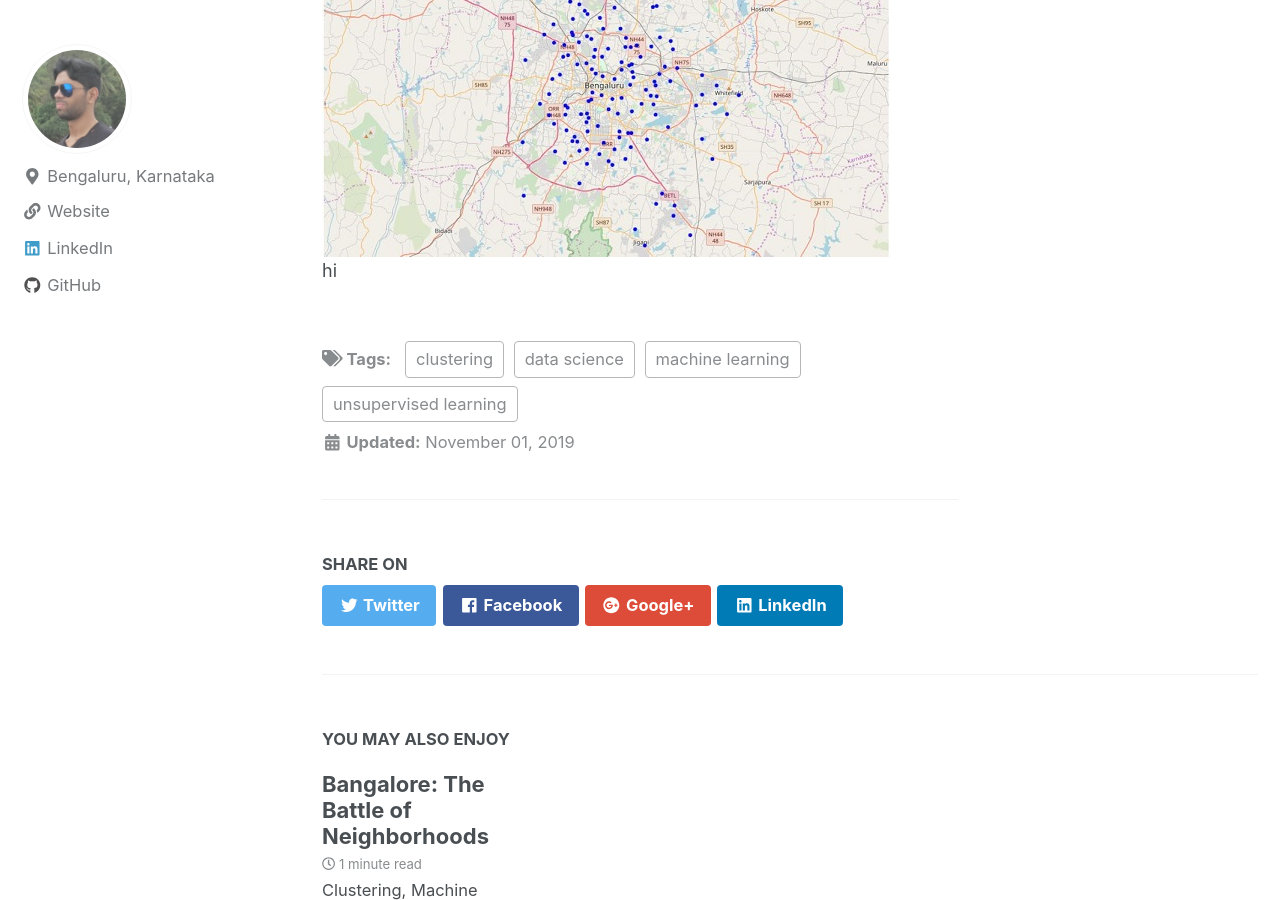
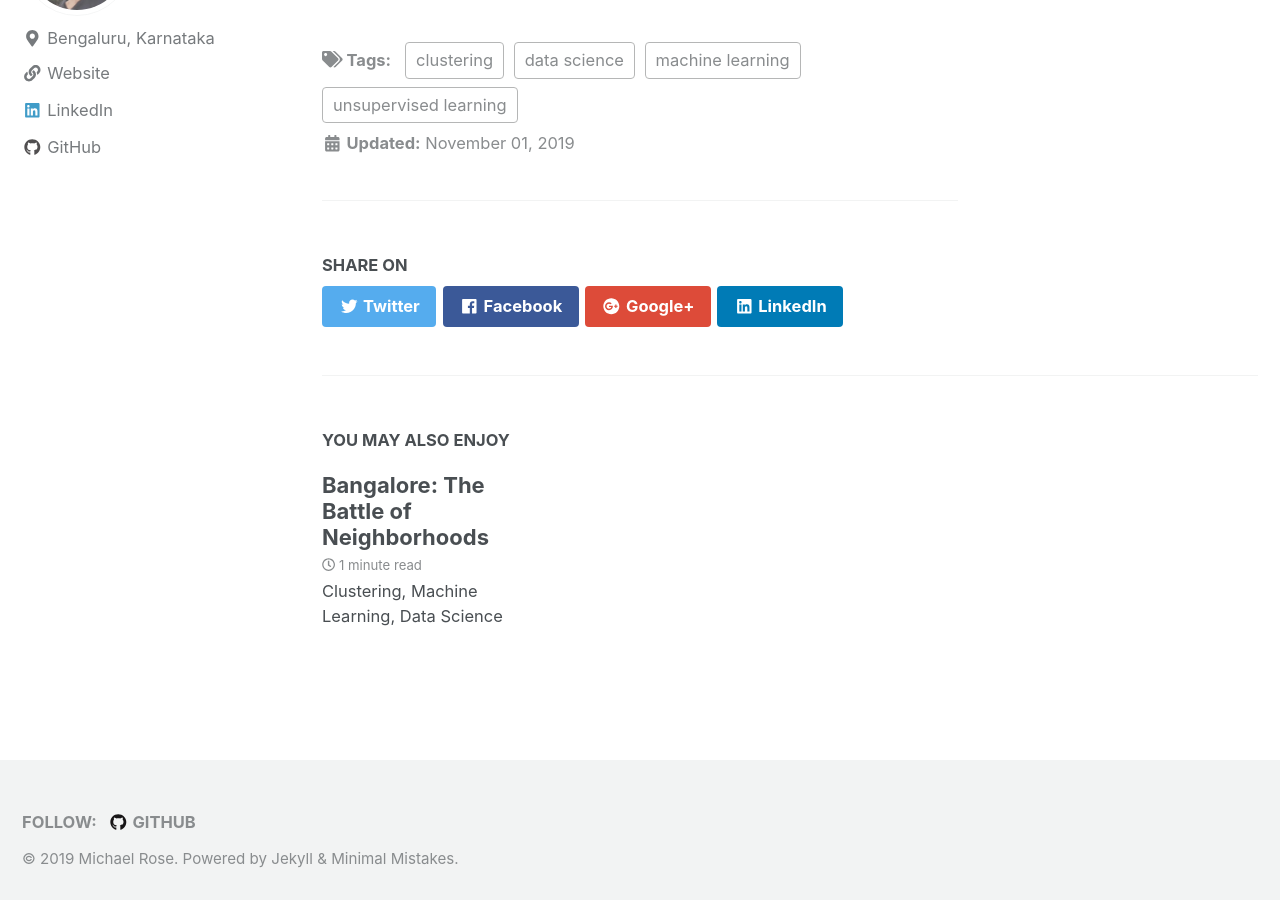
Before and after one commit to gopalrahulrg/gopalrahulrg.github.io, a Jekyll site: the page built from _posts/2019-11-01-cnbr.md, in a window 1280 px wide and 900 px high, scrolled down 2000 px. Built offline with Jekyll 4.4.1, drawn with Linux system fonts in a browser that asks for light colours; nearby versions of some CDN libraries.

Commit message:
Update 2019-11-01-cnbr.md

```diff
--- a/_posts/2019-11-01-cnbr.md
+++ b/_posts/2019-11-01-cnbr.md
@@ -37,9 +37,6 @@
 
 <p>Hi</p>
 
-<img src="{{ site.url }}{{ site.baseurl }}/assets/images/cnbr/cnbr_1.jpg">
-hi
-
-<img src="{{ site.url }}{{ site.baseurl }}/assets/images/cnbr/f1.jpg">
+<img src="{{ site.url }}{{ site.baseurl }}/assets/images/cnbr/cnbr_1.jpg" class="center">
 
 <p>hi</p>
```
